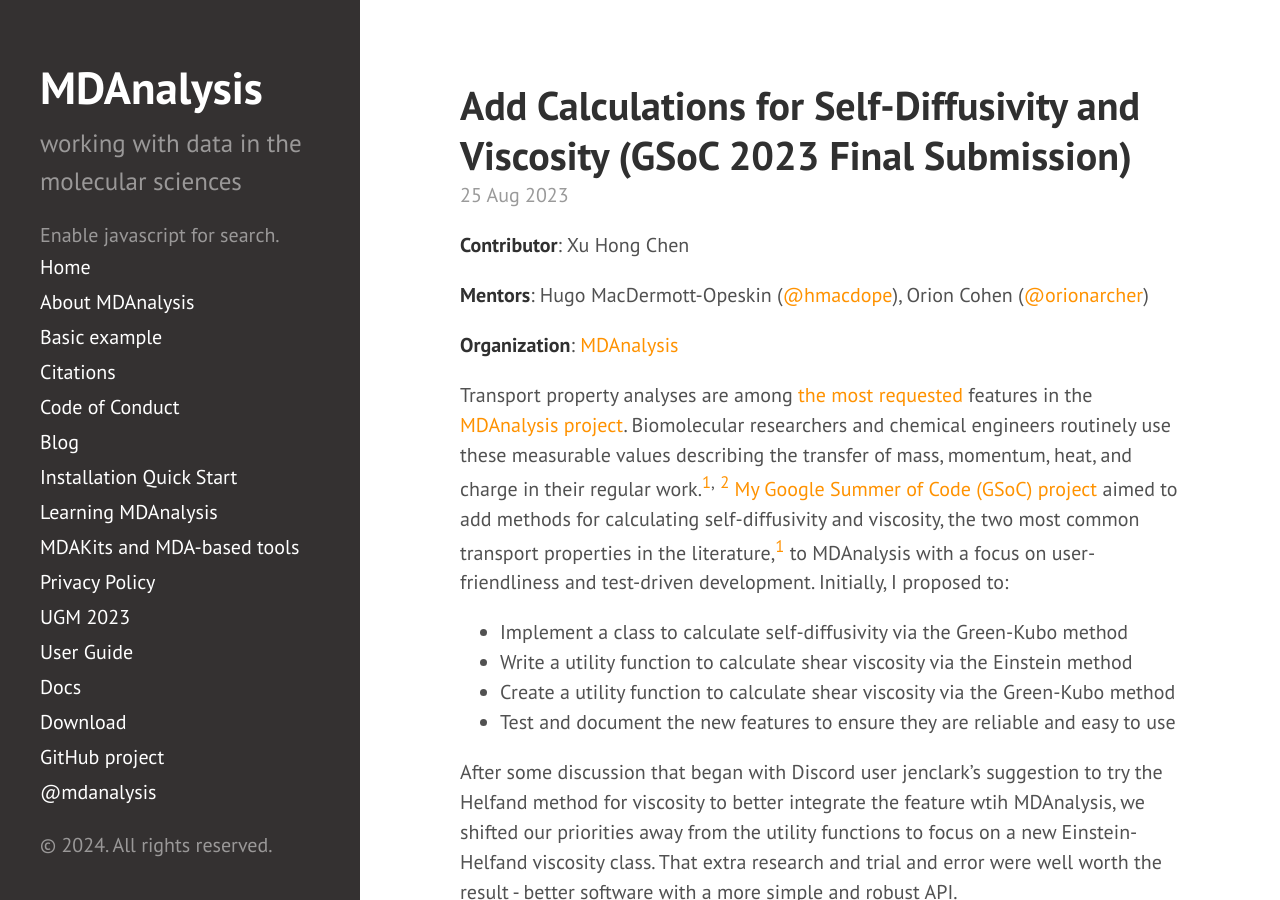
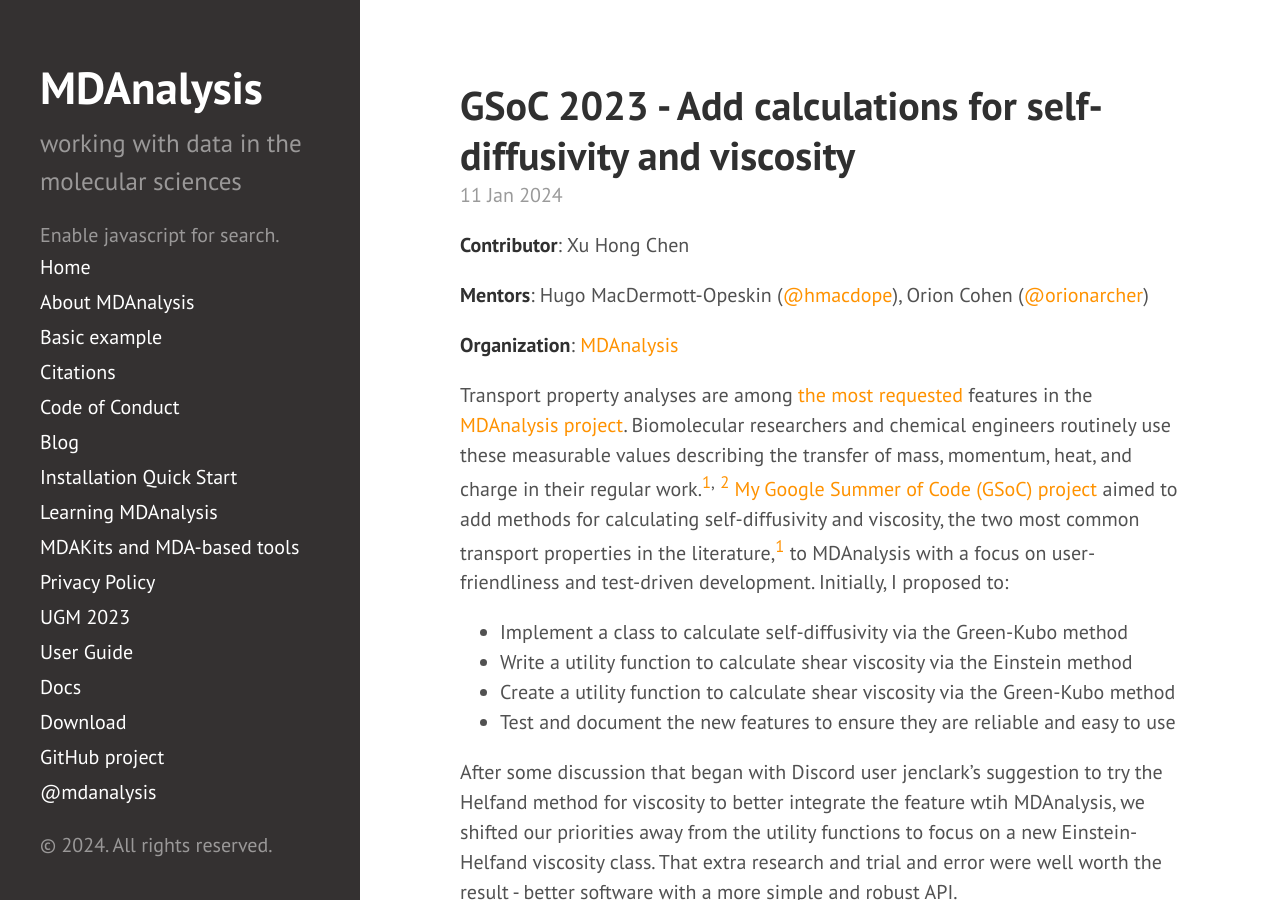
Before and after one commit to MDAnalysis/MDAnalysis.github.io, a Jekyll site: the page built from _posts/2024-01-11-gsoc2023_xhgchen.md, in a window 1280 px wide and 900 px high. Built offline with Jekyll 4.4.1, drawn with Linux system fonts in a browser that asks for light colours; our own code applies the rules of GitHub Pages for plain Markdown files; comment, search, counter and statistics services are not loaded; part of the change alters nothing that is shown.

Commit message:
Format Xu Hong's blog post

```diff
--- a/_posts/2024-01-11-gsoc2023_xhgchen.md
+++ b/_posts/2024-01-11-gsoc2023_xhgchen.md
@@ -1,9 +1,6 @@
 ---
-title: Add Calculations for Self-Diffusivity and Viscosity (GSoC 2023 Final Submission)
-date: 2023-08-25 00:30:00 -0700
-categories: [Google Summer of Code, GSoC Updates]
-tags: [google summer of code, gsoc, google summer of code 2023, gsoc 2023, computer science, cs, software engineering, software development, open source, python, numpy, scipy, computational research, molecular dynamics, mdanalysis, computational chemistry, biophysics, bioinformatics, biomolecular research, materials research, chemical engineering, physics, mathematics, math, mdakit, mdakits, velocity autocorrelation function, vacf, self-diffusivity, viscosity, helfand, einstein, einstein-helfand, green-kubo]     # TAG names should always be lowercase
-math: true
+layout: post
+title: GSoC 2023 - Add calculations for self-diffusivity and viscosity
 ---
 
 **Contributor**: Xu Hong Chen
@@ -149,6 +146,10 @@ I would like to extend further thanks to Oliver Beckstein ([@orbeckst](https://g
 
 If any readers are interested in scientific software, molecular simulations, or computational research, I would highly encourage looking into the [MDAnalysis community](https://www.mdanalysis.org/about/). The developers' dedication and ability shows in the library's impressive performance compared to similar software and its unmatched interoperability and support for a wide range of analyses.
 
+
+-- @xhgchen
+
+
 ## References
 
 [^1]: Maginn, E. J.; Messerly, R. A.; Carlson, D. J.; Roe, D. R.; Elliot, J. R. Best Practices for Computing Transport Properties 1. Self-Diffusivity and Viscosity from Equilibrium Molecular Dynamics [Article v1.0]. *Living J. Comput. Mol. Sci.* **2018**, *1* (1), 6324–6324. <https://doi.org/10.33011/livecoms.1.1.6324>.
```
